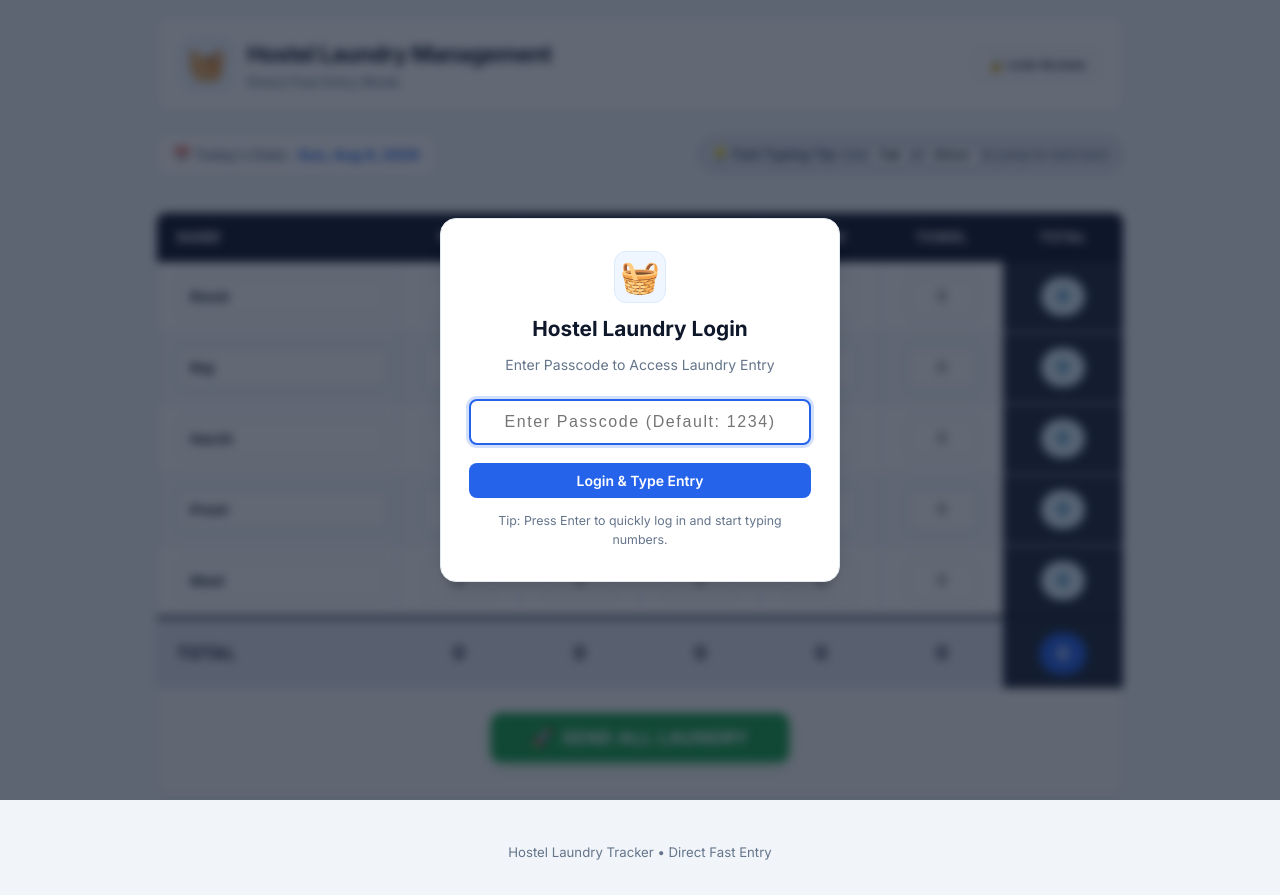
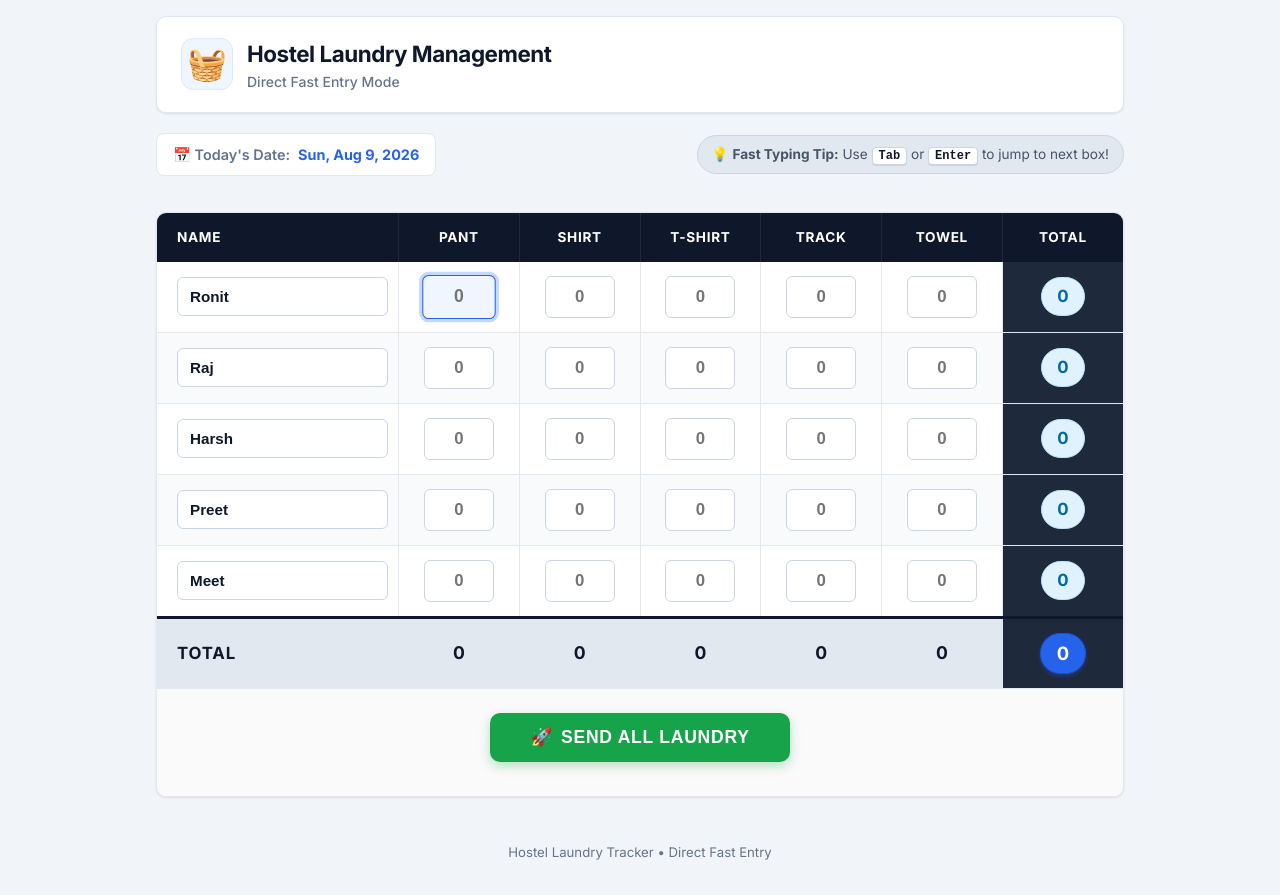
Before and after one commit to bhalalaharsh767/-Hostel-Laundry-Management, a plain HTML site: page index.html in a window 1280 px wide. Drawn offline with Linux system fonts and the light colour scheme.

Commit message:
Add files via upload

```diff
--- a/index.html
+++ b/index.html
@@ -11,24 +11,6 @@
 </head>
 <body>
 
-  <!-- Optional Login Modal -->
-  <div id="login-modal" class="modal-backdrop hidden">
-    <div class="modal-card">
-      <div class="modal-header">
-        <div class="logo-icon">🧺</div>
-        <h2>Hostel Laundry Login</h2>
-        <p class="modal-sub">Enter Passcode to Access Laundry Entry</p>
-      </div>
-      <form id="login-form">
-        <div class="input-group">
-          <input type="password" id="passcode-input" placeholder="Enter Passcode (Default: 1234)" autofocus required>
-        </div>
-        <button type="submit" class="btn btn-login">Login & Type Entry</button>
-      </form>
-      <p class="login-tip">Tip: Press Enter to quickly log in and start typing numbers.</p>
-    </div>
-  </div>
-
   <div class="app-container">
     <!-- Header Section -->
     <header class="app-header">
@@ -39,11 +21,6 @@
             <h1>Hostel Laundry Management</h1>
             <p class="subtitle">Direct Fast Entry Mode</p>
           </div>
-        </div>
-        <div class="header-actions">
-          <button id="quick-lock-btn" class="btn btn-outline btn-small" title="Lock Access">
-            🔒 Lock Access
-          </button>
         </div>
       </div>
     </header>
--- a/script.js
+++ b/script.js
@@ -1,6 +1,6 @@
 /**
  * Hostel Laundry Management System
- * Core Application Logic - Fast Direct Typing & Keyboard Navigation
+ * Core Application Logic - Direct Fast Entry Mode
  */
 
 document.addEventListener('DOMContentLoaded', () => {
@@ -10,10 +10,6 @@ document.addEventListener('DOMContentLoaded', () => {
   const toastContainer = document.getElementById('toast-container');
   const sendAllBtn = document.getElementById('send-all-btn');
   const sendAllStatusEl = document.getElementById('send-all-status');
-  const loginModal = document.getElementById('login-modal');
-  const loginForm = document.getElementById('login-form');
-  const passcodeInput = document.getElementById('passcode-input');
-  const quickLockBtn = document.getElementById('quick-lock-btn');
 
   // Total Row Elements
   const sumPantEl = document.getElementById('sum-pant');
@@ -25,50 +21,12 @@ document.addEventListener('DOMContentLoaded', () => {
 
   // Exactly 5 students
   const students = ['Ronit', 'Raj', 'Harsh', 'Preet', 'Meet'];
-  const CORRECT_PASSCODE = '1234';
+  const TARGET_URL = 'https://share.google/3umX153OFCJdNUwMw';
 
   // Display Current Date
   const today = new Date();
   const options = { weekday: 'short', year: 'numeric', month: 'short', day: 'numeric' };
   currentDateEl.textContent = today.toLocaleDateString('en-US', options);
-
-  // Passcode / Login Authentication Logic
-  function checkAuth() {
-    const isLoggedIn = sessionStorage.getItem('hostel_laundry_logged_in') === 'true';
-    if (isLoggedIn) {
-      loginModal.classList.add('hidden');
-      focusFirstInput();
-    } else {
-      loginModal.classList.remove('hidden');
-      setTimeout(() => passcodeInput.focus(), 100);
-    }
-  }
-
-  if (loginForm) {
-    loginForm.addEventListener('submit', (e) => {
-      e.preventDefault();
-      const entered = passcodeInput.value.trim();
-      if (entered === CORRECT_PASSCODE || entered === '') {
-        sessionStorage.setItem('hostel_laundry_logged_in', 'true');
-        loginModal.classList.add('hidden');
-        showToast('Login Successful! 🔑', 'You can now type numbers directly into the table.', 'success');
-        focusFirstInput();
-      } else {
-        showToast('Incorrect Passcode', 'Please try again (Default: 1234).', 'warning');
-        passcodeInput.select();
-      }
-    });
-  }
-
-  if (quickLockBtn) {
-    quickLockBtn.addEventListener('click', () => {
-      sessionStorage.removeItem('hostel_laundry_logged_in');
-      loginModal.classList.remove('hidden');
-      passcodeInput.value = '';
-      passcodeInput.focus();
-      showToast('Locked 🔒', 'Access locked.', 'info');
-    });
-  }
 
   // Auto-focus on the first item input field for instant typing
   function focusFirstInput() {
@@ -89,7 +47,7 @@ document.addEventListener('DOMContentLoaded', () => {
     });
 
     calculateGrandTotals();
-    checkAuth();
+    focusFirstInput();
   }
 
   /**
@@ -262,7 +220,7 @@ document.addEventListener('DOMContentLoaded', () => {
   }
 
   /**
-   * Single Submit All Laundry Function - Opens https://share.google/3umX153OFCJdNUwMw
+   * Single Submit All Laundry Function - Copies summary and opens Target Link
    */
   function handleSendAll() {
     const grandTotal = calculateGrandTotals();
@@ -275,16 +233,28 @@ document.addEventListener('DOMContentLoaded', () => {
     const timestamp = new Date();
     const timeStr = timestamp.toLocaleTimeString([], { hour: '2-digit', minute: '2-digit' });
 
+    const sumPant = sumPantEl.textContent || 0;
+    const sumShirt = sumShirtEl.textContent || 0;
+    const sumTshirt = sumTshirtEl.textContent || 0;
+    const sumTrack = sumTrackEl.textContent || 0;
+    const sumTowel = sumTowelEl.textContent || 0;
+
+    // Copy Summary Text to Clipboard for fast pasting inside Google Form / Portal
+    const copyText = `Pants: ${sumPant}, Shirts: ${sumShirt}, T-Shirts: ${sumTshirt}, Tracks: ${sumTrack}, Towels: ${sumTowel}, Total: ${grandTotal}`;
+    if (navigator.clipboard) {
+      navigator.clipboard.writeText(copyText).catch(() => {});
+    }
+
     // Show Success Toast Message
-    showToast('Sent Successfully! 🚀', `Laundry recorded! Opening Google Share link...`, 'success');
+    showToast('Sent Successfully! 🚀', `Copied totals! Opening form link...`, 'success');
 
     // Display Status Message Below Button
     if (sendAllStatusEl) {
       sendAllStatusEl.innerHTML = `<span class="sent-status-badge">✓ Submitted All Laundry at ${timeStr} (${grandTotal} items)</span>`;
     }
 
-    // Open https://share.google/3umX153OFCJdNUwMw directly
-    window.open('https://share.google/3umX153OFCJdNUwMw', '_blank');
+    // Open target link directly
+    window.open(TARGET_URL, '_blank');
   }
 
   /**
--- a/style.css
+++ b/style.css
@@ -96,11 +96,6 @@ body {
   font-weight: 500;
 }
 
-.header-actions {
-  display: flex;
-  gap: 10px;
-}
-
 /* Top Info Bar */
 .top-info-bar {
   display: flex;
@@ -153,132 +148,6 @@ kbd {
   line-height: 1;
   padding: 2px 6px;
   white-space: nowrap;
-}
-
-/* Modal Styling */
-.modal-backdrop {
-  position: fixed;
-  inset: 0;
-  background: rgba(15, 23, 42, 0.65);
-  backdrop-filter: blur(5px);
-  z-index: 10000;
-  display: flex;
-  align-items: center;
-  justify-content: center;
-  padding: 20px;
-  animation: fadeIn 0.2s ease;
-}
-
-.modal-card {
-  background: #ffffff;
-  border-radius: 16px;
-  padding: 32px 28px;
-  max-width: 400px;
-  width: 100%;
-  box-shadow: var(--shadow-lg);
-  text-align: center;
-  border: 1px solid var(--border-light);
-}
-
-.modal-header {
-  display: flex;
-  flex-direction: column;
-  align-items: center;
-  gap: 10px;
-  margin-bottom: 24px;
-}
-
-.modal-header h2 {
-  font-size: 1.3rem;
-  font-weight: 700;
-  color: var(--text-main);
-}
-
-.modal-sub {
-  font-size: 0.875rem;
-  color: var(--text-muted);
-}
-
-.input-group {
-  margin-bottom: 18px;
-}
-
-#passcode-input {
-  width: 100%;
-  padding: 12px 16px;
-  font-size: 1rem;
-  text-align: center;
-  letter-spacing: 0.1em;
-  border: 2px solid var(--border);
-  border-radius: 8px;
-  outline: none;
-  transition: all 0.18s ease;
-}
-
-#passcode-input:focus {
-  border-color: var(--primary);
-  box-shadow: 0 0 0 3px rgba(37, 99, 235, 0.2);
-}
-
-.btn-login {
-  width: 100%;
-  padding: 12px;
-  background-color: var(--primary);
-  color: #ffffff;
-  font-size: 1rem;
-  font-weight: 700;
-  border-radius: 8px;
-  border: none;
-  cursor: pointer;
-  transition: background-color 0.18s ease;
-}
-
-.btn-login:hover {
-  background-color: var(--primary-hover);
-}
-
-.login-tip {
-  font-size: 0.775rem;
-  color: var(--text-muted);
-  margin-top: 14px;
-}
-
-@keyframes fadeIn {
-  from { opacity: 0; transform: scale(0.96); }
-  to { opacity: 1; transform: scale(1); }
-}
-
-/* Buttons */
-.btn {
-  font-family: var(--font-family);
-  display: inline-flex;
-  align-items: center;
-  justify-content: center;
-  gap: 6px;
-  padding: 8px 16px;
-  font-size: 0.875rem;
-  font-weight: 600;
-  border-radius: 8px;
-  border: 1px solid transparent;
-  cursor: pointer;
-  transition: all 0.18s ease;
-  white-space: nowrap;
-}
-
-.btn-outline {
-  background-color: transparent;
-  border-color: var(--border);
-  color: var(--text-main);
-}
-
-.btn-outline:hover {
-  background-color: #f8fafc;
-  border-color: #94a3b8;
-}
-
-.btn-small {
-  padding: 6px 12px;
-  font-size: 0.8rem;
 }
 
 /* Toast Container & Toasts */
@@ -574,10 +443,6 @@ kbd {
   color: var(--success);
 }
 
-.hidden {
-  display: none !important;
-}
-
 /* Footer */
 .app-footer {
   margin-top: 30px;
```
